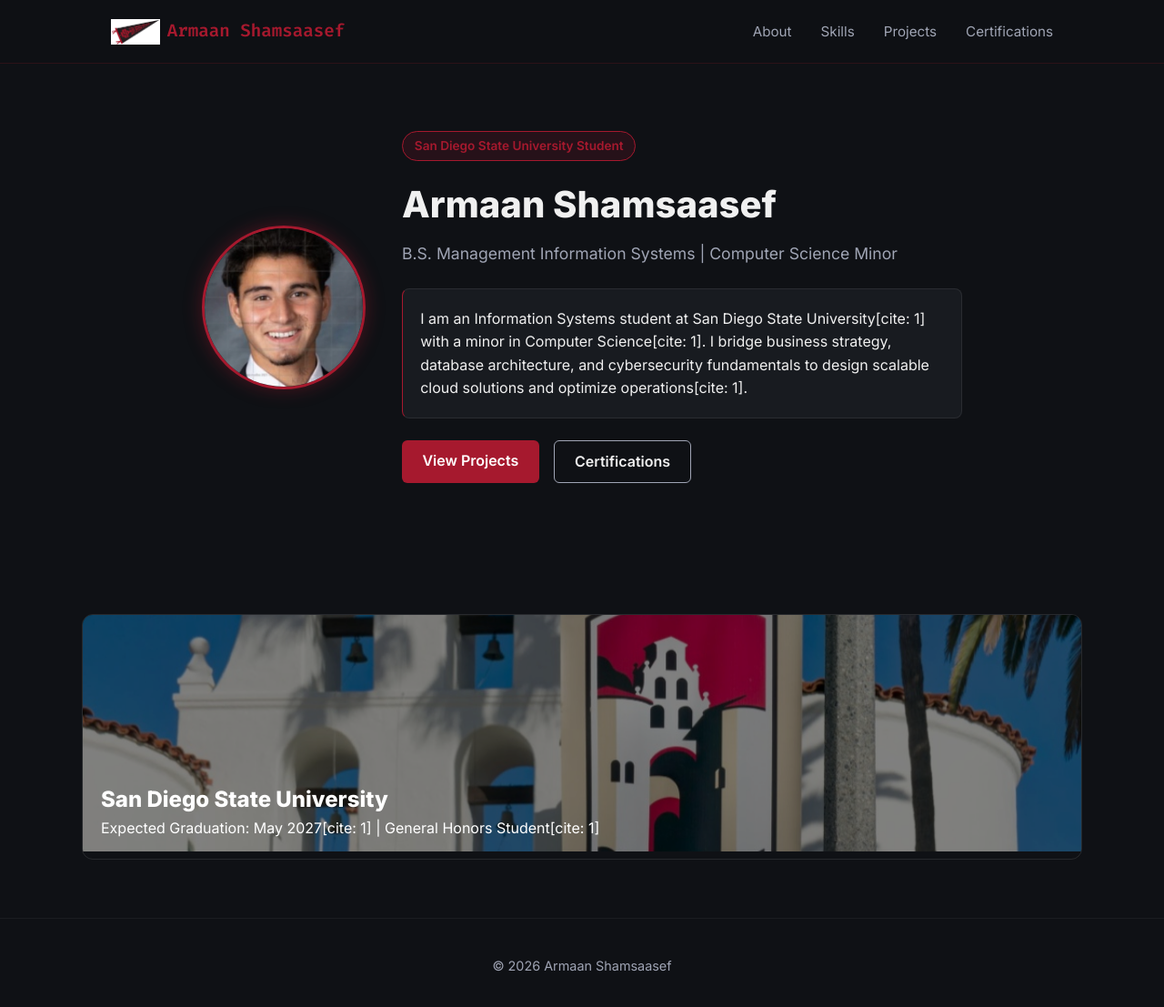
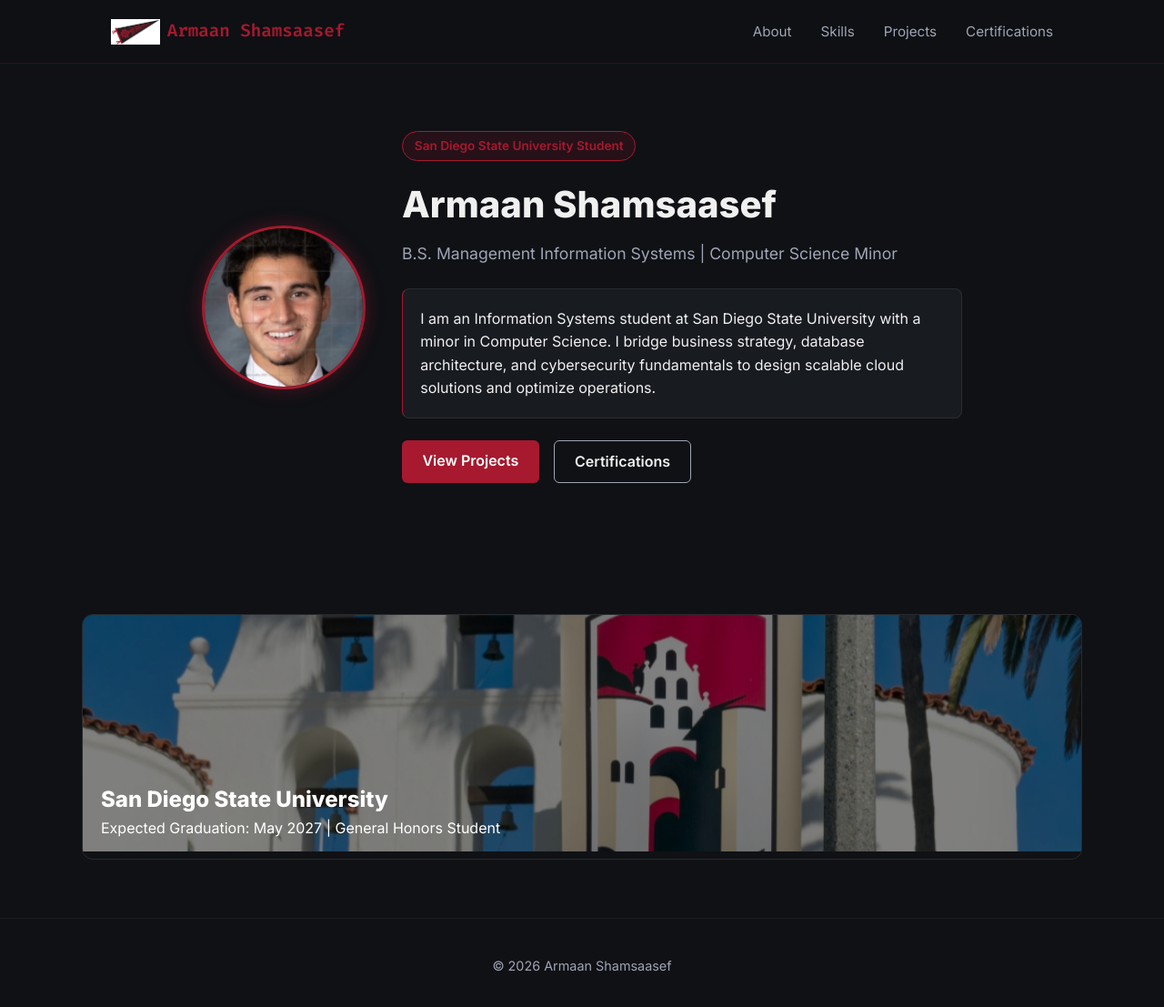
Before and after one commit to xXAAS1Xx/xXAAS1Xx.github.io, a Jekyll site: the page built from index.md, in a window 1280 px wide and 1113 px high. Shown: the top 1107 px of the window at 91% size. Built offline with Jekyll 4.4.1, drawn with Linux system fonts in a browser that asks for light colours.

Commit message:
Remove citation references from index.md

```diff
--- a/index.md
+++ b/index.md
@@ -15,7 +15,7 @@ title: "Armaan Shamsaasef's Official Website"
 
       <div class="hero-summary">
         <p>
-          I am an Information Systems student at San Diego State University[cite: 1] with a minor in Computer Science[cite: 1]. I bridge business strategy, database architecture, and cybersecurity fundamentals to design scalable cloud solutions and optimize operations[cite: 1].
+          I am an Information Systems student at San Diego State University with a minor in Computer Science. I bridge business strategy, database architecture, and cybersecurity fundamentals to design scalable cloud solutions and optimize operations.
         </p>
       </div>
 
@@ -33,7 +33,7 @@ title: "Armaan Shamsaasef's Official Website"
       <img src="assets/images/sdsu-banner.jpg" alt="SDSU Campus" class="sdsu-banner-img">
       <div class="sdsu-banner-overlay">
         <h2>San Diego State University</h2>
-        <p>Expected Graduation: May 2027[cite: 1] | General Honors Student[cite: 1]</p>
+        <p>Expected Graduation: May 2027 | General Honors Student</p>
       </div>
     </div>
   </div>
```
